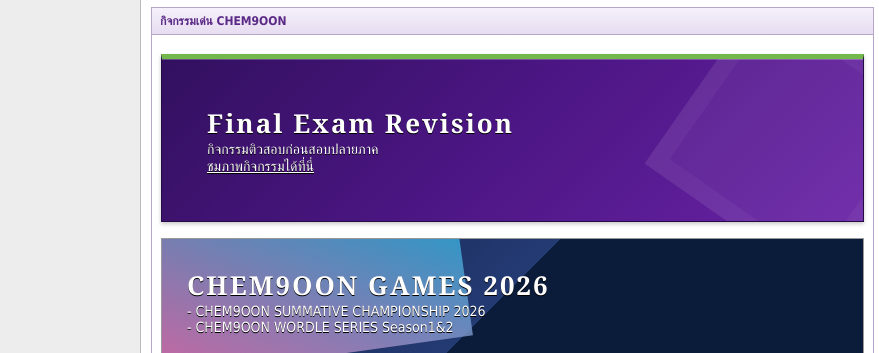
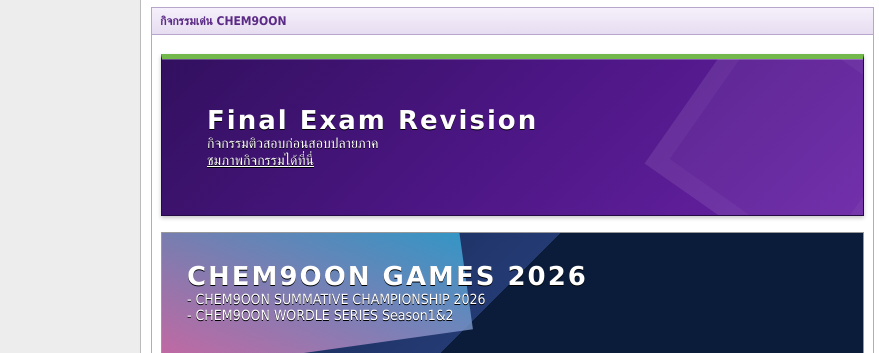
Before and after one commit to chem9oon/chem9oon.github.io, a plain HTML site: page index.html in a window 1280 px wide. Shown: the part 708-1061 px from the top of the page, 0-879 px from the left. Drawn offline with Linux system fonts and the light colour scheme.

Commit message:
Update index.html

```diff
--- a/index.html
+++ b/index.html
@@ -4,6 +4,8 @@
 <meta charset="UTF-8">
 <meta name="viewport" content="width=device-width, initial-scale=1.0">
 <title>CHEM9OON :: Official Website</title>
+
+
 <style>
   html, body { margin:0; padding:0; background:#ededed; font-family: Tahoma, Arial, sans-serif; color:#222; }
   body { font-size:12px; }
@@ -37,7 +39,7 @@
   .feature-banner { border:1px solid #999; min-height:130px; background:linear-gradient(135deg,#11264b,#243a73 48%,#0b1c3a 48%); color:white; margin:8px 0 12px; position:relative; overflow:hidden; }
   .feature-banner:before { content:""; position:absolute; inset:-60px auto auto -30px; width:330px; height:180px; background:linear-gradient(30deg,#ff72b2,#00bfe8); transform:rotate(-8deg); opacity:.8; }
   .feature-copy { position:relative; padding:28px 25px; text-shadow:0 1px #000; }
-  .feature-copy strong { display:block; font-size:26px; font-family:Georgia,serif; letter-spacing:2px; }
+  .feature-copy strong { display:block; font-size:26px; font-family:Verdana,Georgia,serif; letter-spacing:2px; }
   .feature-copy span { font-size:14px; }
   .feature-banner-alt { position:relative; overflow:hidden; margin:10px 0 16px; padding:18px 20px; background:linear-gradient(135deg,#32105f 0%,#4c1684 48%,#6923a5 100%); border:1px solid #240b45; border-top:5px solid #72b84a; color:#fff; font-family:Tahoma,Arial,sans-serif; box-shadow:inset 0 1px 0 rgba(255,255,255,0.25),0 2px 4px rgba(0,0,0,0.22); }
   .feature-banner-alt::after { content:""; position:absolute; top:-30px; right:-40px; width:180px; height:180px; background:rgba(255,255,255,0.06); border:18px solid rgba(255,255,255,0.04); transform:rotate(35deg); }
```
